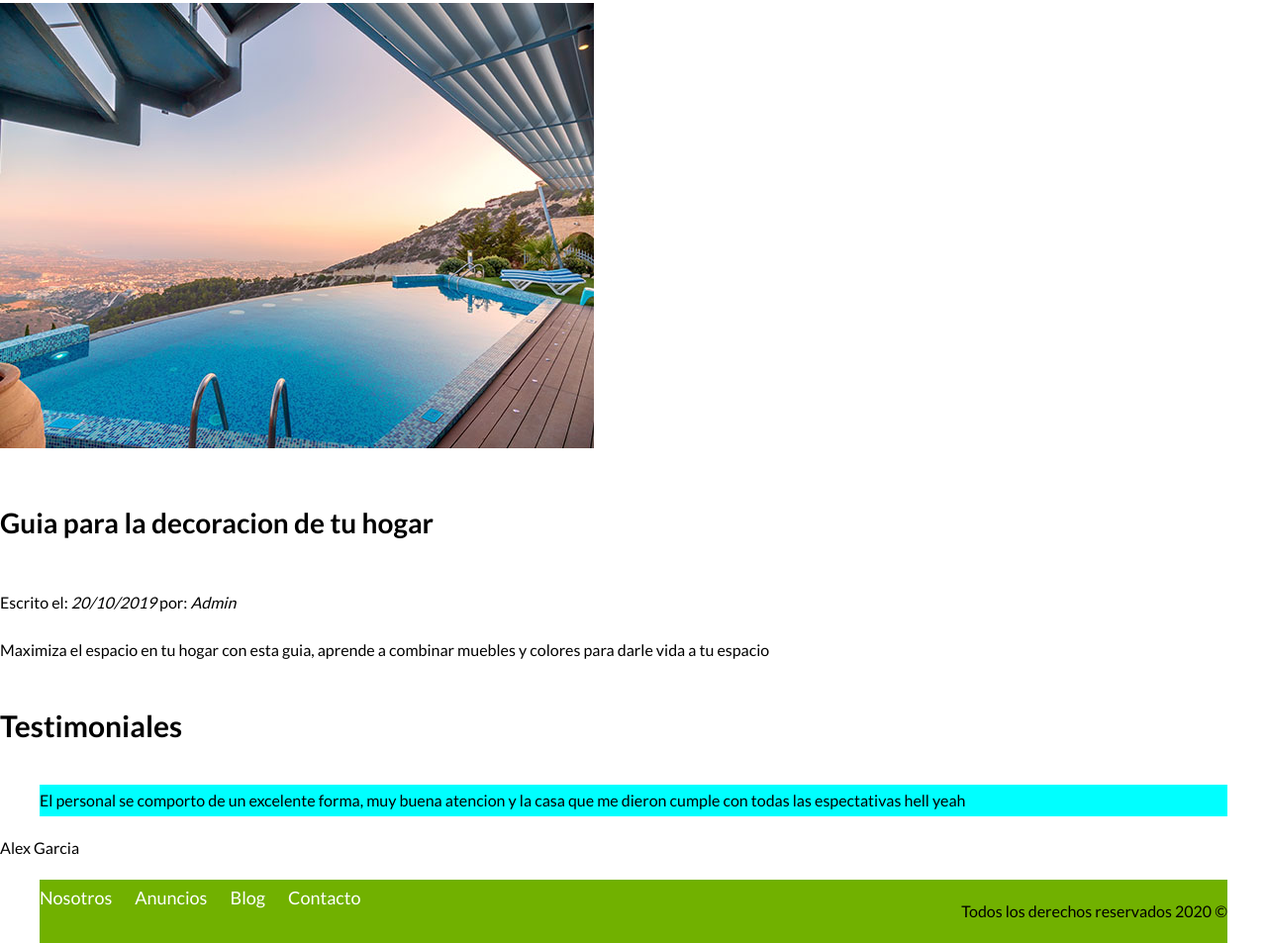
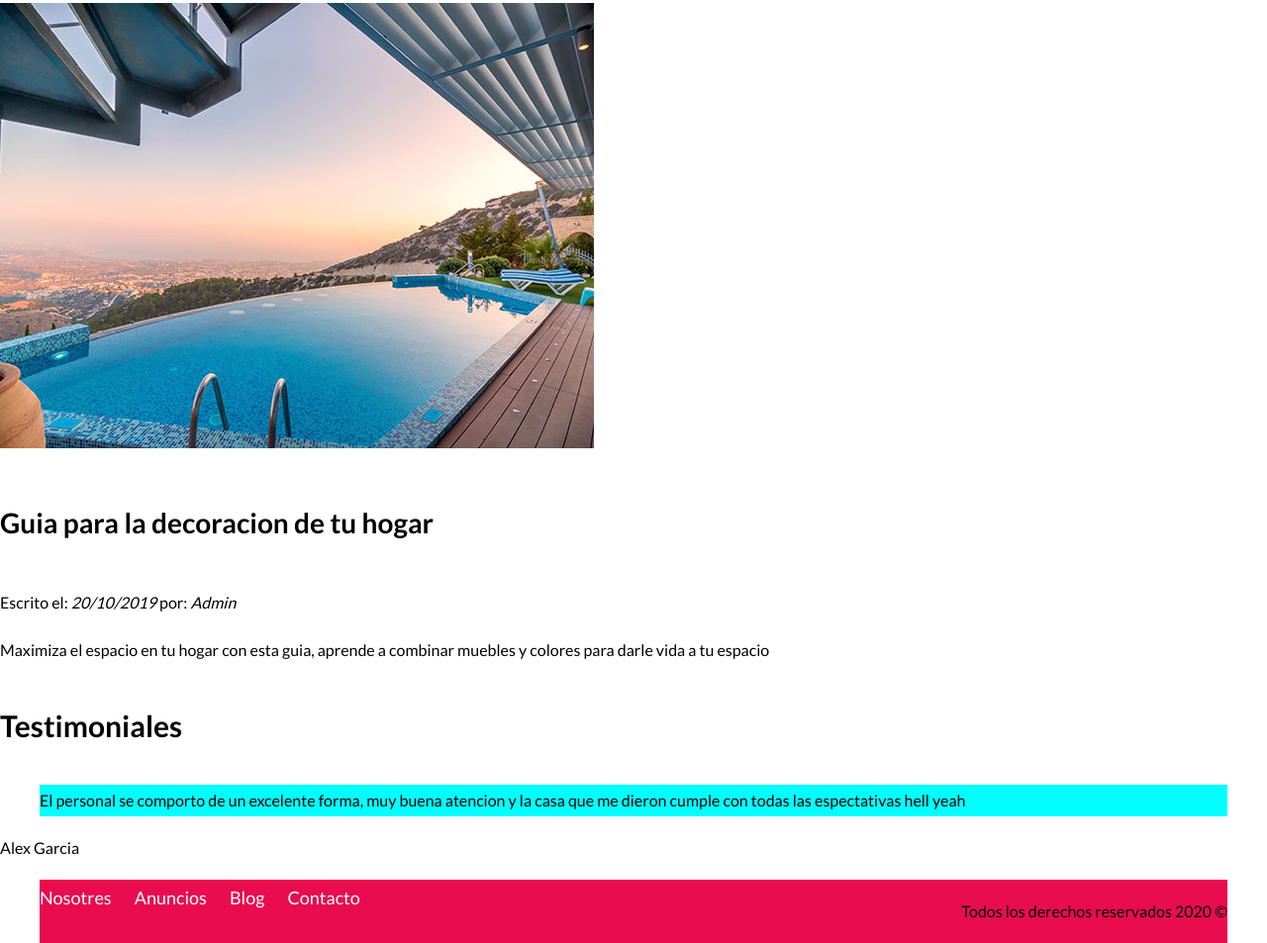
Before and after one commit to garciel/BIENESRAICES, a plain HTML site: page index.html in a window 1280 px wide. Shown: the part 2956-3909 px from the top of the page at 99% size. Drawn offline with Linux system fonts and the light colour scheme.

Commit message:
Cambio en el footer mas cool

```diff
--- a/css/styles.css
+++ b/css/styles.css
@@ -124,5 +124,5 @@ h4{
 .footer{
     display: flex;
     justify-content: space-between;
-    background-color: #71B100;
+    background-color: #e90c4e;
 }
--- a/index.html
+++ b/index.html
@@ -125,7 +125,7 @@
 
     <footer class="contenedor footer">
         <nav class="navegacion">
-            <a href="nosotros.html">Nosotros</a>
+            <a href="nosotros.html">Nosotres</a>
             <a href="anuncios.html">Anuncios</a>
             <a href="blog.html">Blog</a>
             <a href="contacto.html">Contacto</a>
```
